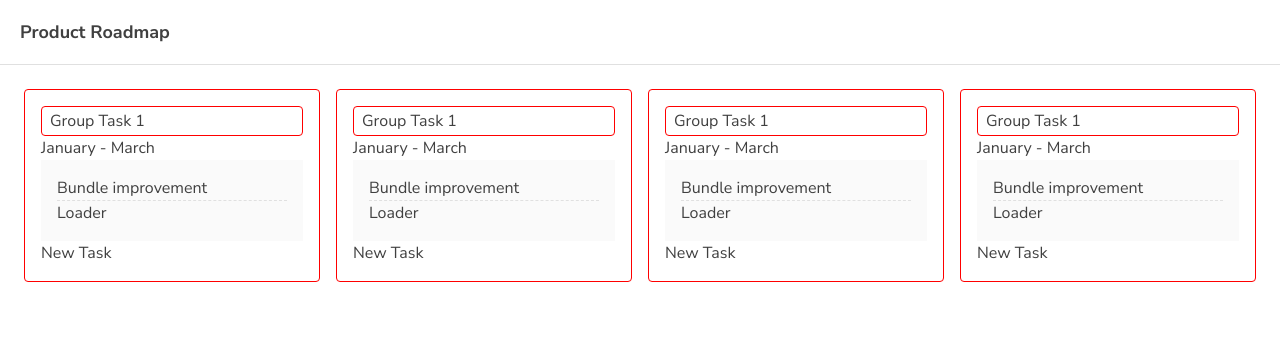
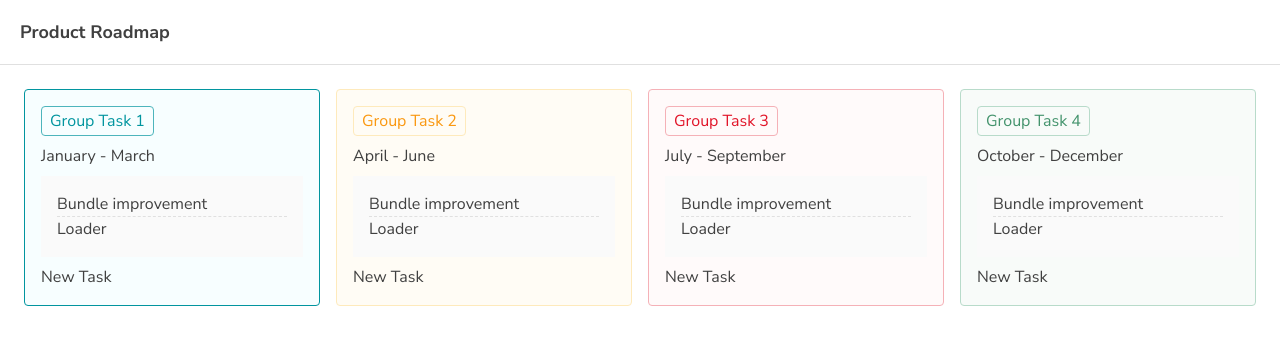
Before and after one commit to zulfiqarshafar/todo-kanban, a React (Vite) app: page / in a window 1280 px wide. Shown: the top 344 px of the page. Built offline with nearby package versions, Linux system fonts and the light colour scheme.

Commit message:
feat: rename board component to column

```diff
--- a/src/App.jsx
+++ b/src/App.jsx
@@ -1,5 +1,5 @@
 import './App.css'
-import Board from './components/Board'
+import Column from './components/Column'
 
 function App() {
 
@@ -10,10 +10,10 @@ function App() {
       </header>
 
       <article id='content'>
-        <Board />
-        <Board />
-        <Board />
-        <Board />
+        <Column columnClass='column-group-1' columnTitle='Group Task 1' columnMonth='January - March' />
+        <Column columnClass='column-group-2' columnTitle='Group Task 2' columnMonth='April - June' />
+        <Column columnClass='column-group-3' columnTitle='Group Task 3' columnMonth='July - September' />
+        <Column columnClass='column-group-4' columnTitle='Group Task 4' columnMonth='October - December' />
       </article>
     </>
   )
--- a/src/assets/css/Board.css
+++ /dev/null
@@ -1,12 +0,0 @@
-.board {
-  border: 1px solid red;
-  border-radius: 4px;
-  padding: 16px;
-  width: 25%;
-}
-
-.board-title {
-  border: 1px solid red;
-  border-radius: 4px;
-  padding: 2px 8px;
-}
--- /dev/null
+++ b/src/assets/css/Column.css
@@ -0,0 +1,54 @@
+.column {
+  border-radius: 4px;
+  padding: 16px;
+  width: 25%;
+  display: flex;
+  flex-direction: column;
+  gap: 8px;
+}
+
+.column-group-1 {
+  background-color: #F7FEFF;
+  border: 1px solid #01959F;
+}
+
+.column-group-2 {
+  background-color: #FFFCF5;
+  border: 1px solid #FEEABC;
+}
+
+.column-group-3 {
+  background-color: #FFFAFA;
+  border: 1px solid #F5B1B7;
+}
+
+.column-group-4 {
+  background-color: #F8FBF9;
+  border: 1px solid #B8DBCA;
+}
+
+.column-title {
+  border-radius: 4px;
+  padding: 2px 8px;
+  width: fit-content;
+}
+
+.column-group-1 .column-title {
+  border: 1px solid #4DB5BC;
+  color: #01959F;
+}
+
+.column-group-2 .column-title {
+  border: 1px solid #FEEABC;
+  color: #FA9810;
+}
+
+.column-group-3 .column-title {
+  border: 1px solid #F5B1B7;
+  color: #E11428;
+}
+
+.column-group-4 .column-title {
+  border: 1px solid #B8DBCA;
+  color: #43936C;
+}
--- a/src/components/Board.jsx
+++ /dev/null
@@ -1,16 +0,0 @@
-import React from 'react'
-import Task from './Task'
-import '../assets/css/Board.css'
-
-function Board() {
-  return (
-    <section className='board'>
-      <div className='board-title'>Group Task 1</div>
-      <div className='board-month'>January - March</div>
-      <Task />
-      <div>New Task</div>
-    </section>
-  )
-}
-
-export default Board
--- /dev/null
+++ b/src/components/Column.jsx
@@ -0,0 +1,16 @@
+import React from 'react'
+import Task from './Task'
+import '../assets/css/Column.css'
+
+function Column({ columnClass, columnTitle, columnMonth }) {
+  return (
+    <section className={`column ${columnClass}`}>
+      <div className='column-title'>{ columnTitle }</div>
+      <div className='column-month'>{ columnMonth }</div>
+      <Task />
+      <div>New Task</div>
+    </section>
+  )
+}
+
+export default Column
```
